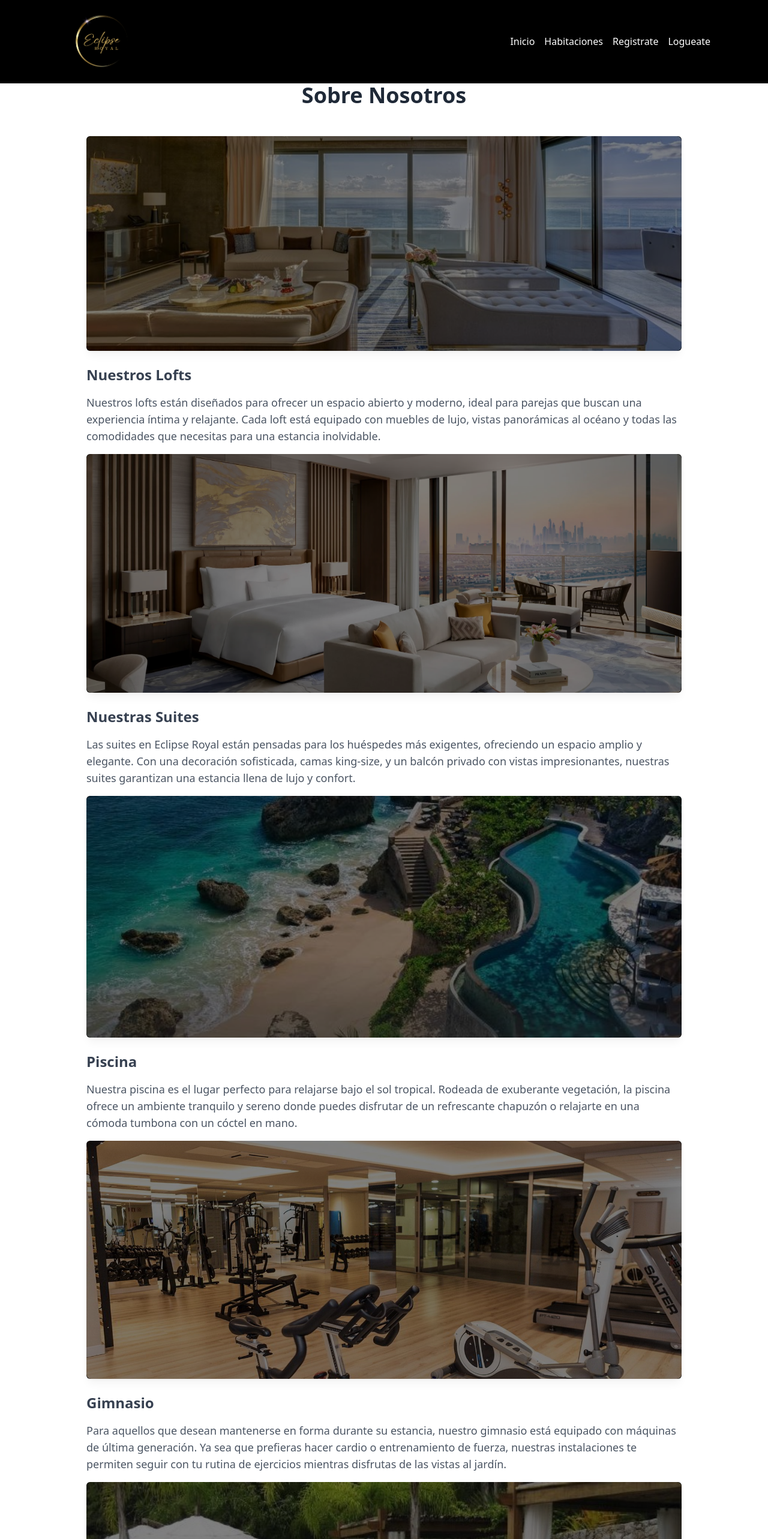
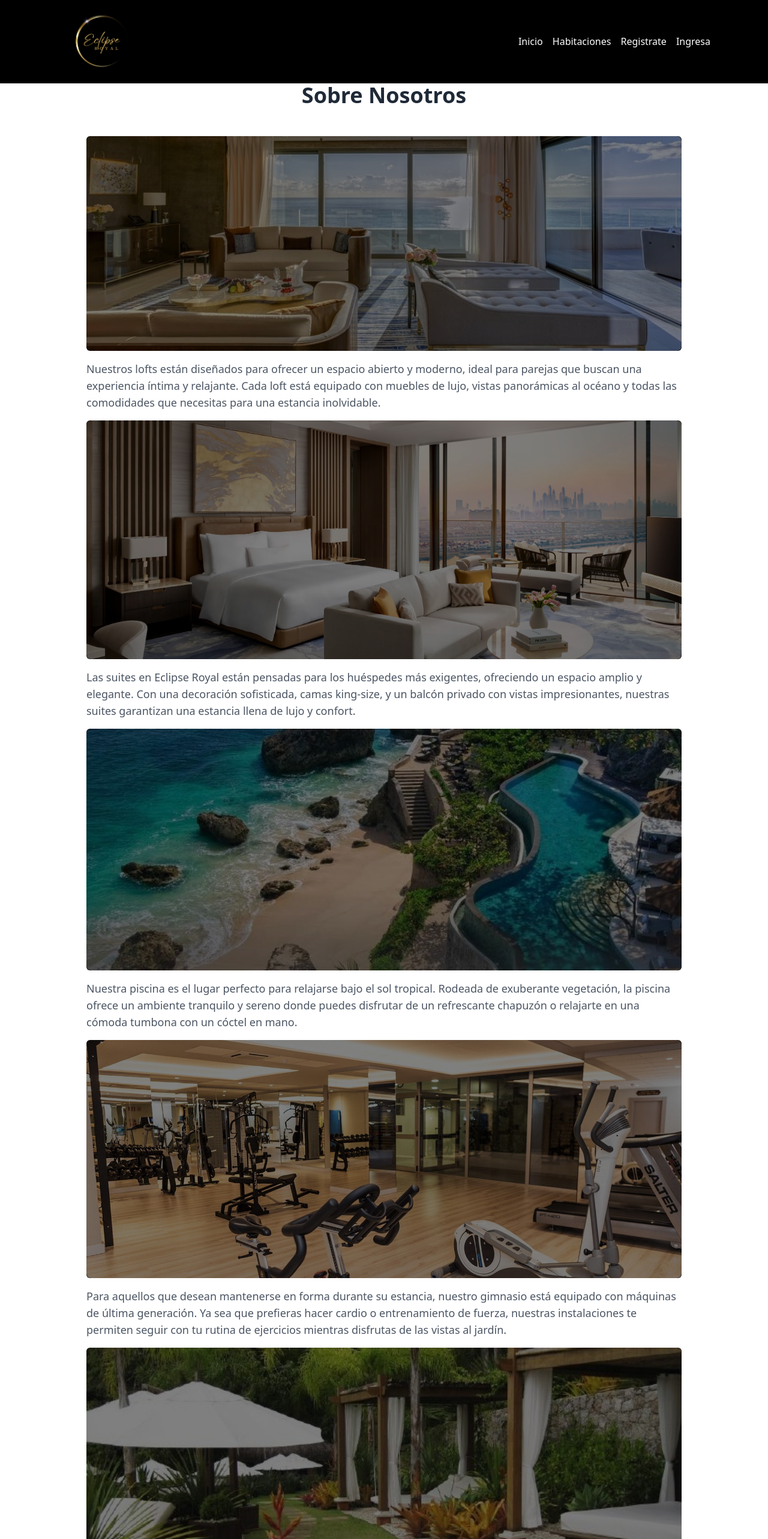
Before and after one commit to indisardi99/front-hotel-app, a Next.js app: page /about-us in a window 1280 px wide. Shown: the top 2566 px of the page at 60% size. Built offline with nearby package versions, Linux system fonts and the light colour scheme.

Commit message:
refactor css home

```diff
--- a/src/app/about-us/page.tsx
+++ b/src/app/about-us/page.tsx
@@ -2,25 +2,27 @@ import Image from "next/image";
 
 const AboutUs = () => {
   return (
-    <section className="w-full flex flex-col items-center bg-white ">
+    <section className="w-full flex flex-col items-center bg-white">
       <div className="container mx-auto px-4">
         <h2 className="mb-12 text-center text-4xl font-bold text-gray-800">
           Sobre Nosotros
         </h2>
 
-        <div className="bg-black lg:mx-32 rounded-md">
+        <div className="relative bg-black lg:mx-32 rounded-md overflow-hidden">
           <Image
             src="/loftt.jpg"
             alt="Loft en Eclipse Royal"
             width={1250}
             height={0}
-            className="mb-6 rounded-lg opacity-50 shadow-lg"
+            className="w-full h-auto rounded-lg opacity-50 shadow-lg"
           />
+          <div className="absolute inset-0 flex items-center justify-center bg-black bg-opacity-50 opacity-0 transition-opacity duration-300 hover:opacity-100">
+            <p className="text-white text-lg font-semibold text-center p-4">
+              Nuestros Lofts
+            </p>
+          </div>
         </div>
         <div className="bg-white lg:mx-32 m-4 rounded-md">
-          <h3 className="mb-4 text-2xl font-semibold text-gray-700">
-            Nuestros Lofts
-          </h3>
           <p className="text-lg text-gray-600">
             Nuestros lofts están diseñados para ofrecer un espacio abierto y
             moderno, ideal para parejas que buscan una experiencia íntima y
@@ -30,19 +32,21 @@ const AboutUs = () => {
           </p>
         </div>
 
-        <div className="bg-black lg:mx-32 rounded-md">
+        <div className="relative bg-black lg:mx-32 rounded-md overflow-hidden">
           <Image
             src="/suite.jpg"
             alt="Suite en Eclipse Royal"
             width={1250}
             height={0}
-            className="mb-6 rounded-lg opacity-50 shadow-lg"
+            className="w-full h-auto rounded-lg opacity-50 shadow-lg"
           />
+          <div className="absolute inset-0 flex items-center justify-center bg-black bg-opacity-50 opacity-0 transition-opacity duration-300 hover:opacity-100">
+            <p className="text-white text-lg font-semibold text-center p-4">
+              Nuestras Suites
+            </p>
+          </div>
         </div>
         <div className="bg-white lg:mx-32 m-4 rounded-md">
-          <h3 className="mb-4 text-2xl font-semibold text-gray-700">
-            Nuestras Suites
-          </h3>
           <p className="text-lg text-gray-600">
             Las suites en Eclipse Royal están pensadas para los huéspedes más
             exigentes, ofreciendo un espacio amplio y elegante. Con una
@@ -51,17 +55,22 @@ const AboutUs = () => {
             de lujo y confort.
           </p>
         </div>
-        <div className="bg-black lg:mx-32 rounded-md">
+
+        <div className="relative bg-black lg:mx-32 rounded-md overflow-hidden">
           <Image
             src="/piscina.jpg"
             alt="Piscina en Eclipse Royal"
             width={1250}
             height={0}
-            className="mb-6 rounded-lg opacity-50 shadow-lg"
+            className="w-full h-auto rounded-lg opacity-50 shadow-lg"
           />
+          <div className="absolute inset-0 flex items-center justify-center bg-black bg-opacity-50 opacity-0 transition-opacity duration-300 hover:opacity-100">
+            <p className="text-white text-lg font-semibold text-center p-4">
+              Piscina
+            </p>
+          </div>
         </div>
         <div className="bg-white lg:mx-32 m-4 rounded-md">
-          <h3 className="mb-4 text-2xl font-semibold text-gray-700">Piscina</h3>
           <p className="text-lg text-gray-600">
             Nuestra piscina es el lugar perfecto para relajarse bajo el sol
             tropical. Rodeada de exuberante vegetación, la piscina ofrece un
@@ -69,19 +78,22 @@ const AboutUs = () => {
             chapuzón o relajarte en una cómoda tumbona con un cóctel en mano.
           </p>
         </div>
-        <div className="bg-black lg:mx-32 rounded-md">
+
+        <div className="relative bg-black lg:mx-32 rounded-md overflow-hidden">
           <Image
             src="/gym.jpg"
             alt="Gimnasio en Eclipse Royal"
             width={1250}
             height={0}
-            className="mb-6 rounded-lg opacity-50 shadow-lg"
+            className="w-full h-auto rounded-lg opacity-50 shadow-lg"
           />
+          <div className="absolute inset-0 flex items-center justify-center bg-black bg-opacity-50 opacity-0 transition-opacity duration-300 hover:opacity-100">
+            <p className="text-white text-lg font-semibold text-center p-4">
+              Gimnasio
+            </p>
+          </div>
         </div>
         <div className="bg-white lg:mx-32 m-4 rounded-md">
-          <h3 className="mb-4 text-2xl font-semibold text-gray-700">
-            Gimnasio
-          </h3>
           <p className="text-lg text-gray-600">
             Para aquellos que desean mantenerse en forma durante su estancia,
             nuestro gimnasio está equipado con máquinas de última generación. Ya
@@ -91,19 +103,21 @@ const AboutUs = () => {
           </p>
         </div>
 
-        <div className="bg-black lg:mx-32 rounded-md">
+        <div className="relative bg-black lg:mx-32 rounded-md overflow-hidden">
           <Image
             src="/jardin.jpg"
-            alt="Área de estar en el jardín "
+            alt="Área de estar en el jardín"
             width={1250}
             height={0}
-            className="mb-6 rounded-lg opacity-50 shadow-lg"
+            className="w-full h-auto rounded-lg opacity-50 shadow-lg"
           />
+          <div className="absolute inset-0 flex items-center justify-center bg-black bg-opacity-50 opacity-0 transition-opacity duration-300 hover:opacity-100">
+            <p className="text-white text-lg font-semibold text-center p-4">
+              Área de Estar en el Jardín
+            </p>
+          </div>
         </div>
         <div className="bg-white lg:mx-32 m-4 rounded-md">
-          <h3 className="mb-4 text-2xl font-semibold text-gray-700">
-            Área de Estar en el Jardín
-          </h3>
           <p className="text-lg text-gray-600">
             El jardín interno es un oasis de paz donde nuestros huéspedes pueden
             desconectar y disfrutar de la naturaleza. Con cómodas áreas de
@@ -113,19 +127,21 @@ const AboutUs = () => {
           </p>
         </div>
 
-        <div className="bg-black lg:mx-32 rounded-md">
+        <div className="relative bg-black lg:mx-32 rounded-md overflow-hidden">
           <Image
             src="/desayuno.jpg"
             alt="Desayuno Continental en Eclipse Royal"
             width={1250}
             height={0}
-            className="mb-6 rounded-lg opacity-50 shadow-lg"
+            className="w-full h-auto rounded-lg opacity-50 shadow-lg"
           />
+          <div className="absolute inset-0 flex items-center justify-center bg-black bg-opacity-50 opacity-0 transition-opacity duration-300 hover:opacity-100">
+            <p className="text-white text-lg font-semibold text-center p-4">
+              Desayuno Continental
+            </p>
+          </div>
         </div>
         <div className="bg-white lg:mx-32 m-4 rounded-md">
-          <h3 className="mb-4 text-2xl font-semibold text-gray-700">
-            Desayuno Continental
-          </h3>
           <p className="text-lg text-gray-600">
             Cada mañana, nuestros huéspedes pueden disfrutar de un delicioso
             desayuno americano, preparado con los ingredientes más frescos.
--- a/src/app/page.tsx
+++ b/src/app/page.tsx
@@ -1,6 +1,7 @@
 import FilterDate from "@/components/filter-date/filter-date";
 import RoomCard from "@/components/room-card/room-card";
 import Image from "next/image";
+import AboutUs from "./about-us/page";
 
 export default function Home() {
   return (
@@ -34,6 +35,7 @@ export default function Home() {
         <div className="flex flex-col items-center p-2 justify-center bg-[#faf9f5] border border-orange-300 max-w-[320px] lg:hidden mt-4">
           <FilterDate />
         </div>
+        <AboutUs />
       </div>
     </main>
   );
--- a/src/components/navbar/navbar.tsx
+++ b/src/components/navbar/navbar.tsx
@@ -34,7 +34,7 @@ const Navbar: React.FC = () => {
         <Link href="/">Inicio</Link>
         <Link href="/all-rooms">Habitaciones</Link>
         <Link href="/register">Registrate</Link>
-        <Link href="/login">Logueate</Link>
+        <Link href="/login">Ingresa</Link>
       </div>
 
       {isOpen && (
@@ -48,6 +48,12 @@ const Navbar: React.FC = () => {
           <Link href="" onClick={toggleMenu}>
             Perfil
           </Link>
+          <Link href="/register" onClick={toggleMenu}>
+            Registrate
+          </Link>
+          <Link href="/login" onClick={toggleMenu}>
+            Ingresa
+          </Link>
         </div>
       )}
     </div>
--- a/src/components/register/register.tsx
+++ b/src/components/register/register.tsx
@@ -64,6 +64,13 @@ export function Register() {
 
   async function onSubmit(values: z.infer<typeof formSchema>) {
     try {
+      console.log({
+        username: values.username,
+        address: values.address,
+        phone: values.phone,
+        email: values.email,
+        password: values.password,
+      });
       const response = await fetch("http://localhost:3000/auth/register", {
         method: "POST",
         headers: {
@@ -80,7 +87,8 @@ export function Register() {
 
       if (response.ok) {
         const data = await response.json();
-        console.log("Registro exitoso:", data);
+        alert(`Registro exitoso:${data}`);
+        router.push("/login");
       } else {
         console.error("Error en el registro");
       }
@@ -187,7 +195,7 @@ export function Register() {
         <Button type="submit">Enviar</Button>
       </form>
       <div className="mt-4 text-center">
-        <p className="text-black">¿ya estas logueado?</p>
+        <p className="text-black">¿ya estas registrado?</p>
         <Button onClick={onLogin} type="button" className=" rounded">
           loguearse
         </Button>
```
